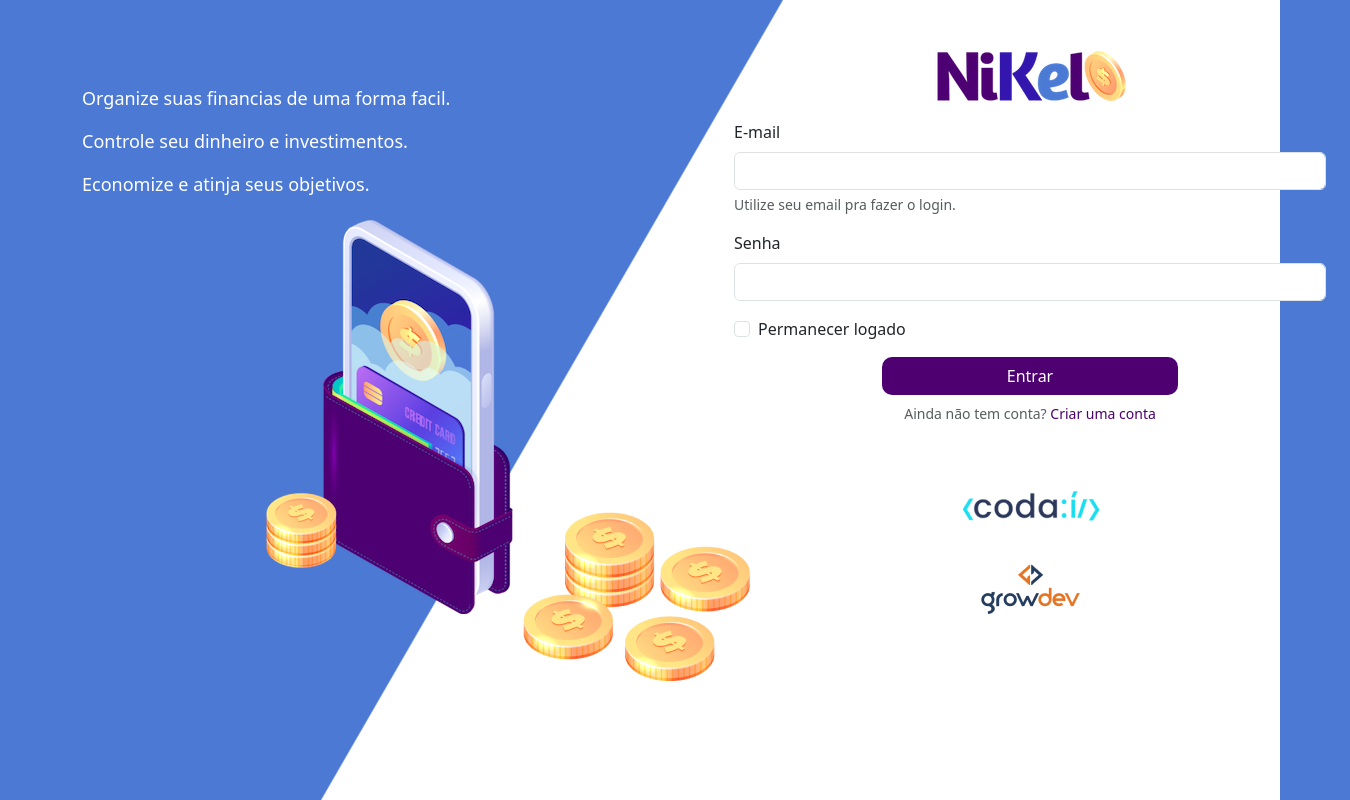
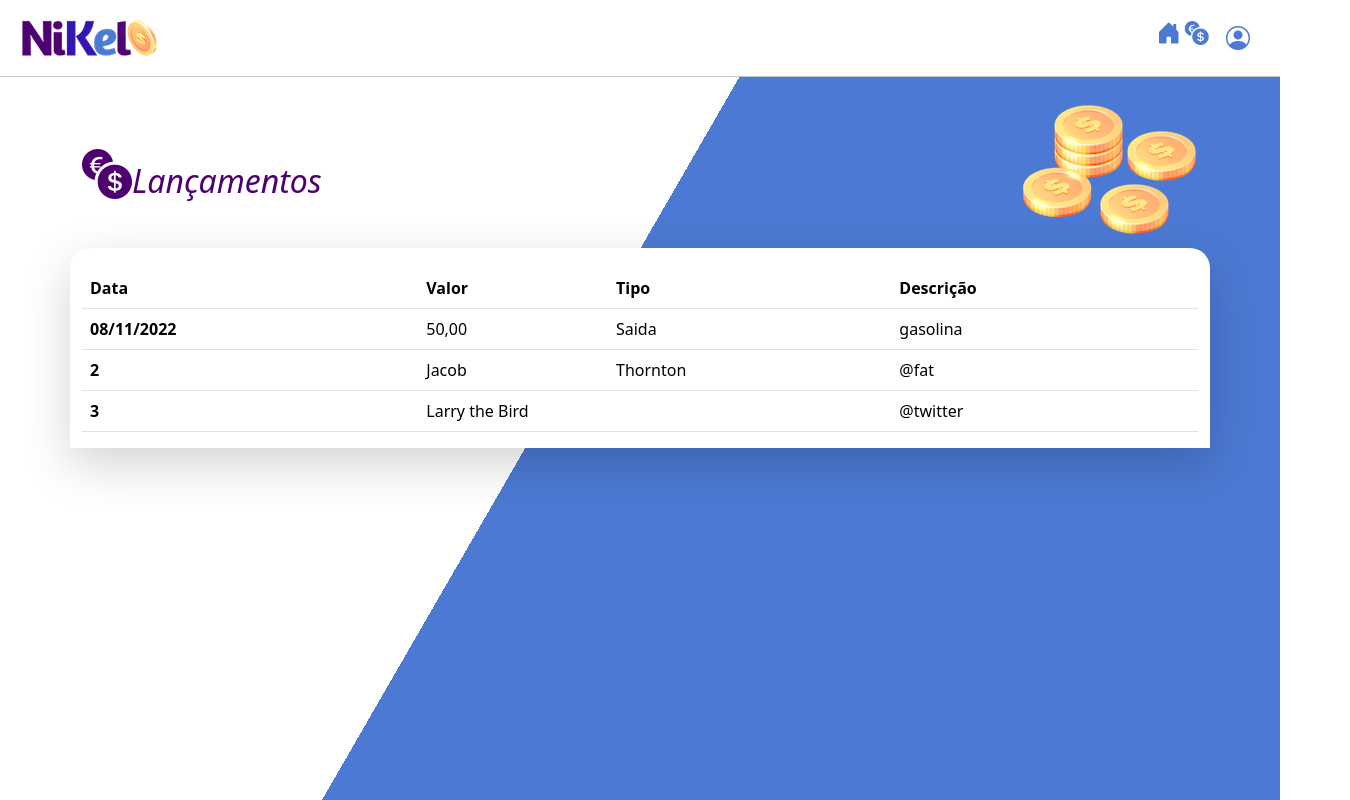
Before and after one commit to Anaglebia/nikel, a plain HTML site: page public/transactions.html in a window 1280 px wide. Shown: the whole page, 1350 px wide, since content can reach past the window. Drawn offline with nearby package versions, Linux system fonts and the light colour scheme.

Commit message:
Adicionei a pagina transaction

```diff
--- a/public/transactions.html
+++ b/public/transactions.html
@@ -5,75 +5,86 @@
     <meta name="viewport" content="width=device-width, initial-scale=1.0" />
     <link href="https://cdn.jsdelivr.net/npm/bootstrap@5.3.3/dist/css/bootstrap.min.css" rel="stylesheet" integrity="sha384-QWTKZyjpPEjISv5WaRU9OFeRpok6YctnYmDr5pNlyT2bRjXh0JMhjY6hW+ALEwIH" crossorigin="anonymous">
   </head>
+  <link rel="stylesheet" href="https://cdn.jsdelivr.net/npm/bootstrap-icons@1.11.3/font/bootstrap-icons.min.css">
     <link rel="stylesheet" href="./css/style.css" />
-    <title>Nikel</title>
+    <title>Lancamentos</title>
   </head>
-  <body class="login">
-    <main>
-      <div class="container">
-        <div class="row vw-100">
-          <div class="col d-flex justify-content-center flex-column my-5">
-            <div class="text-login">
-              <p>Organize suas financias de uma forma facil.</p>
-              <p>Controle seu dinheiro e investimentos.</p>
-              <p>Economize e atinja seus objetivos.</p>
-            </div>
-            <div class="text-center">
-              <img class="img-fluid" src="./img/pocket.png" alt="" />
-              <img class="img-fluid d-none d-md-inline coins" src="./img/coins.png" alt="" />
+  <body class="app">
+    <header>
+      <nav class="navbar navbar-expand bg-white">
+        <div class="container-fluid">
+          <a class="navbar-brand" href="#">
+           <img class="image-fluid" src="./img/nikel-small-logo.png" alt=""></a>
+          <button class="navbar-toggler" type="button" data-bs-toggle="collapse" data-bs-target="#navbarSupportedContent" aria-controls="navbarSupportedContent" aria-expanded="false" aria-label="Toggle navigation">
+            <span class="navbar-toggler-icon"></span>
+          </button>
+          <div>
+            <div class="dropdown">
+              <a href="./home.html"><i class="bi bi-house-door-fill fs-4 color-secondary"></i></a>
+            <a href="./transactions.html"><i class="bi bi-currency-exchange fs-4 color-secondary"></i></a>
+              <button class="btn" type="button" data-bs-toggle="dropdown" aria-expanded="false">
+                <a href="./home.html"><i class="bi bi-person-circle fs-4 color-secondary"></i></a>
+              </button>
+              <ul class="dropdown-menu">
+                <li><a class="dropdown-item" href="#">Sair</a></li>
+              </ul>
             </div>
           </div>
-          <div class="col d-flex my-5 justify-content-center flex-column">
+          </div>
+        </div>
+      </nav>
+
+    </header>
+    <main>
+      <div class="container-lg">
+        <div class="row">
+          <div class="col mt-4 d-flex justify-content-start align-items-center">
+            <i class="bi bi-currency-exchange color-primary fs- icon-datail"><span class="fs-2">Lançamentos</span></i>
+          </div>
+
+          <div class="col mt-4 d-flex justify-content-end align-items-center">
+            <div class="text-center">
+              <img src="./img/coins-small.png" alt="">
+            </div>
+          </div>
+        </div>
+        <div class="row">
+          <div class="col-12 shadow-lg info">
             <div class="container">
               <div class="row">
                 <div class="col">
-                  <div class="text-center mb-3">
-                    <img
-                      class="img-fluid"
-                      src="./img/nikel-logo.png"
-                      alt="Logo"
-                    />
-                  </div>
+                  <table class="table">
+                    <thead>
+                      <tr>
+                        <th scope="col">Data</th>
+                        <th scope="col">Valor</th>
+                        <th scope="col">Tipo </th>
+                        <th scope="col">Descrição</th>
+                      </tr>
+                    </thead>
+                    <tbody>
+                      <tr>
+                        <th scope="row">08/11/2022</th>
+                        <td>50,00</td>
+                        <td>Saida</td>
+                        <td>gasolina</td>
+                      </tr>
+                      <tr>
+                        <th scope="row">2</th>
+                        <td>Jacob</td>
+                        <td>Thornton</td>
+                        <td>@fat</td>
+                      </tr>
+                      <tr>
+                        <th scope="row">3</th>
+                        <td colspan="2">Larry the Bird</td>
+                        <td>@twitter</td>
+                      </tr>
+                    </tbody>
+                  </table>
                 </div>
               </div>
-              <div class="row">
-                <div class="col">
-                    <form>
-                        <div class="mb-3">
-                          <label for="exampleInputEmail1" class="form-label">E-mail</label>
-                          <input type="email" class="form-control" id="exampleInputEmail1" aria-describedby="emailHelp">
-                          <div id="emailHelp" class="form-text">Utilize seu email pra fazer o login.</div>
-                        </div>
-                        <div class="mb-3">
-                          <label for="exampleInputPassword1" class="form-label">Senha</label>
-                          <input type="password" class="form-control" id="exampleInputPassword1">
-                        </div>
-                        <div class="mb-3 form-check">
-                          <input type="checkbox" class="form-check-input" id="exampleCheck1">
-                          <label class="form-check-label" for="exampleCheck1">Permanecer logado</label>
-                        </div>
-                        <button type="submit" class="btn btn-login">Entrar</button>
-                      </form>
-                </div>
-              </div>
-              <div class="row">
-                <div class="col">
-                    <p class="text-center mt-2 form-text"> Ainda não tem conta? <span class="link-default">Criar uma conta</span><a href="./register.html"></a></p>
-                </div>
-              </div>
-              <div class="row">
-                <div class="col">
-                    <div class="text-center mt-5">
-                        <img src="./img/codai-logo.png" alt="">
-                    </div>
-                </div>
-              </div>
-              <div class="row">
-                <div class="col">
-                    <div class="text-center">
-                        <img src="./img/growdev-logo.png" alt="">
-                    </div>
-                </div>
+
             </div>
           </div>
         </div>
```
